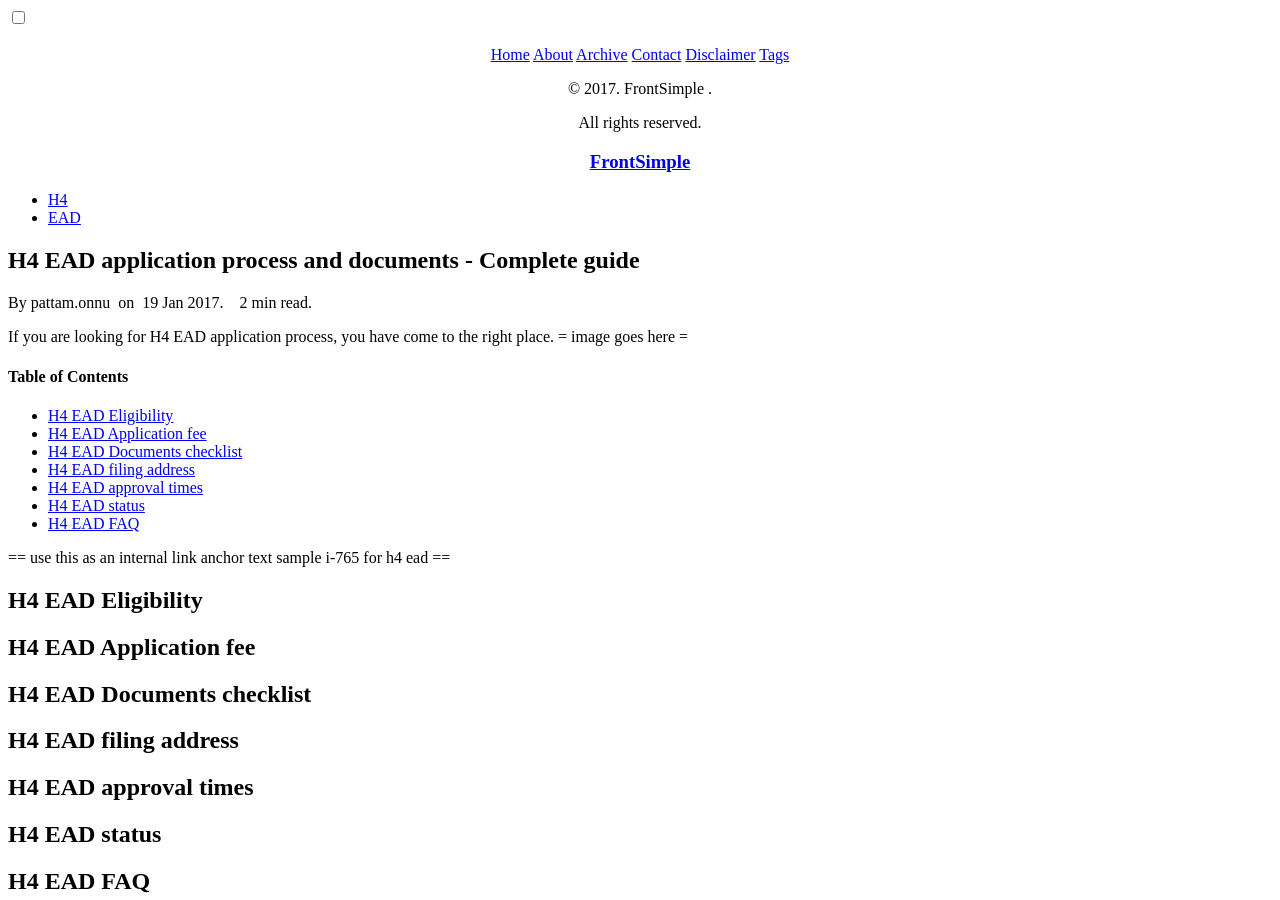
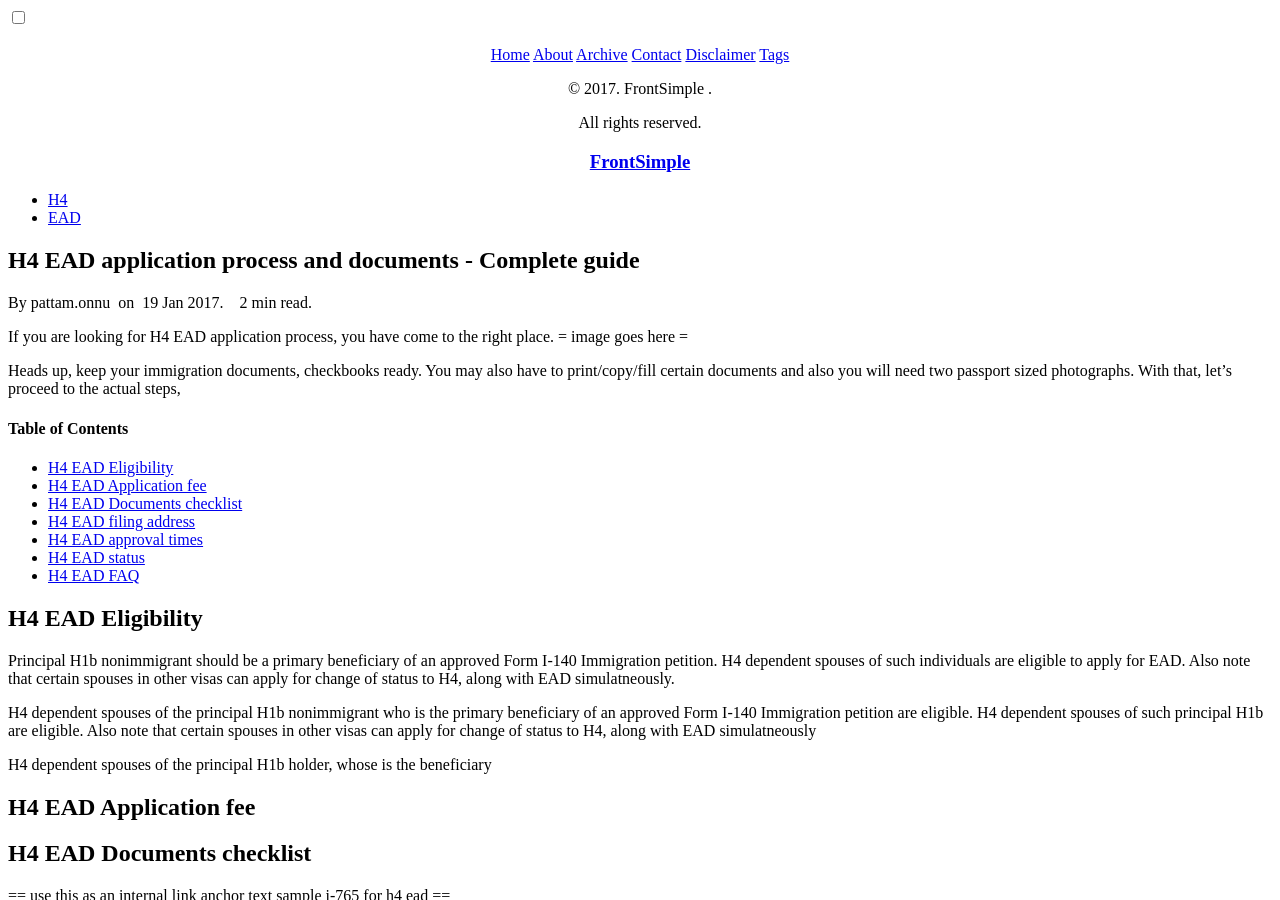
Before and after one commit to gitforwork2/gitforwork.github.io, a Jekyll site: the page built from _posts/2017-01-19-h4-ead-application.md, in a window 1280 px wide and 900 px high. Built offline with Jekyll 4.4.1, drawn with Linux system fonts in a browser that asks for light colours; nearby versions of some CDN libraries; comment, search, counter and statistics services are not loaded.

Commit message:
Update 2017-01-19-h4-ead-application.md

```diff
--- a/_posts/2017-01-19-h4-ead-application.md
+++ b/_posts/2017-01-19-h4-ead-application.md
@@ -9,6 +9,8 @@ description: H4 Visa EAD documents and application. EAD for H4 - Complete guide
 If you are looking for H4 EAD application process, you have come to the right place.
 = image goes here =
 
+Heads up, keep your immigration documents, checkbooks ready. You may also have to print/copy/fill certain documents and also you will need two passport sized photographs. With that, let's proceed to the actual steps,
+
 #### Table of Contents
  - [H4 EAD Eligibility](#h4-ead-eligibility)
  - [H4 EAD Application fee](#h4-ead-application-fee)
@@ -18,10 +20,16 @@ If you are looking for H4 EAD application process, you have come to the right pl
  - [H4 EAD status](#h4-ead-status)
  - [H4 EAD FAQ](#h4-ead-faq)
 
-== use this as an internal link anchor text sample i-765 for h4 ead ==
 ## H4 EAD Eligibility
+
+Principal H1b nonimmigrant should be a primary beneficiary of an approved Form I-140 Immigration petition. H4 dependent spouses of such individuals are eligible to apply for EAD. Also note that certain spouses in other visas can apply for change of status to H4, along with EAD simulatneously.
+
+H4 dependent spouses of the principal H1b nonimmigrant who is the primary beneficiary of an approved Form I-140 Immigration petition are eligible. H4 dependent spouses of such principal H1b are eligible. Also note that certain spouses in other visas can apply for change of status to H4, along with EAD simulatneously
+
+H4 dependent spouses of the principal H1b holder, whose is the beneficiary
 ## H4 EAD Application fee
 ## H4 EAD Documents checklist
+== use this as an internal link anchor text sample i-765 for h4 ead ==
 ## H4 EAD filing address
 ## H4 EAD approval times
 ## H4 EAD status
```
